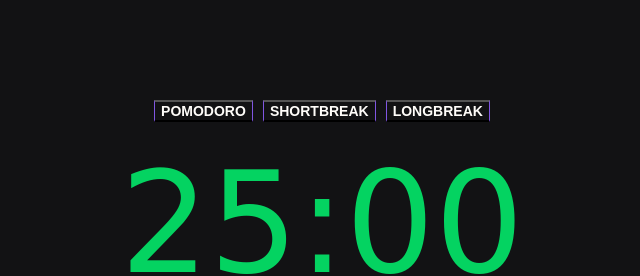
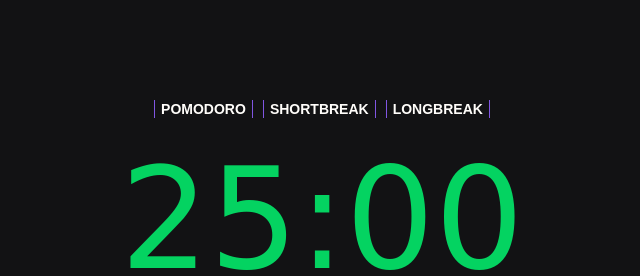
Before and after one commit to EmersonRabelo/focus-app, a website built with Vite: page index.html in a window 1280 px wide. Shown: the top 276 px of the page, 318-958 px from the left. Built offline with nearby package versions, Linux system fonts and the light colour scheme; a web font is replaced by a local one.

Commit message:
Fix: css buttons opts

```diff
--- a/style.css
+++ b/style.css
@@ -31,6 +31,9 @@
 
   border-right: 1px solid var(--violet);
   border-left: 1px solid var(--violet);
+
+  border-bottom: none;
+  border-top: none;
 
   font-size: 14px;
   font-weight: bolder;
```
